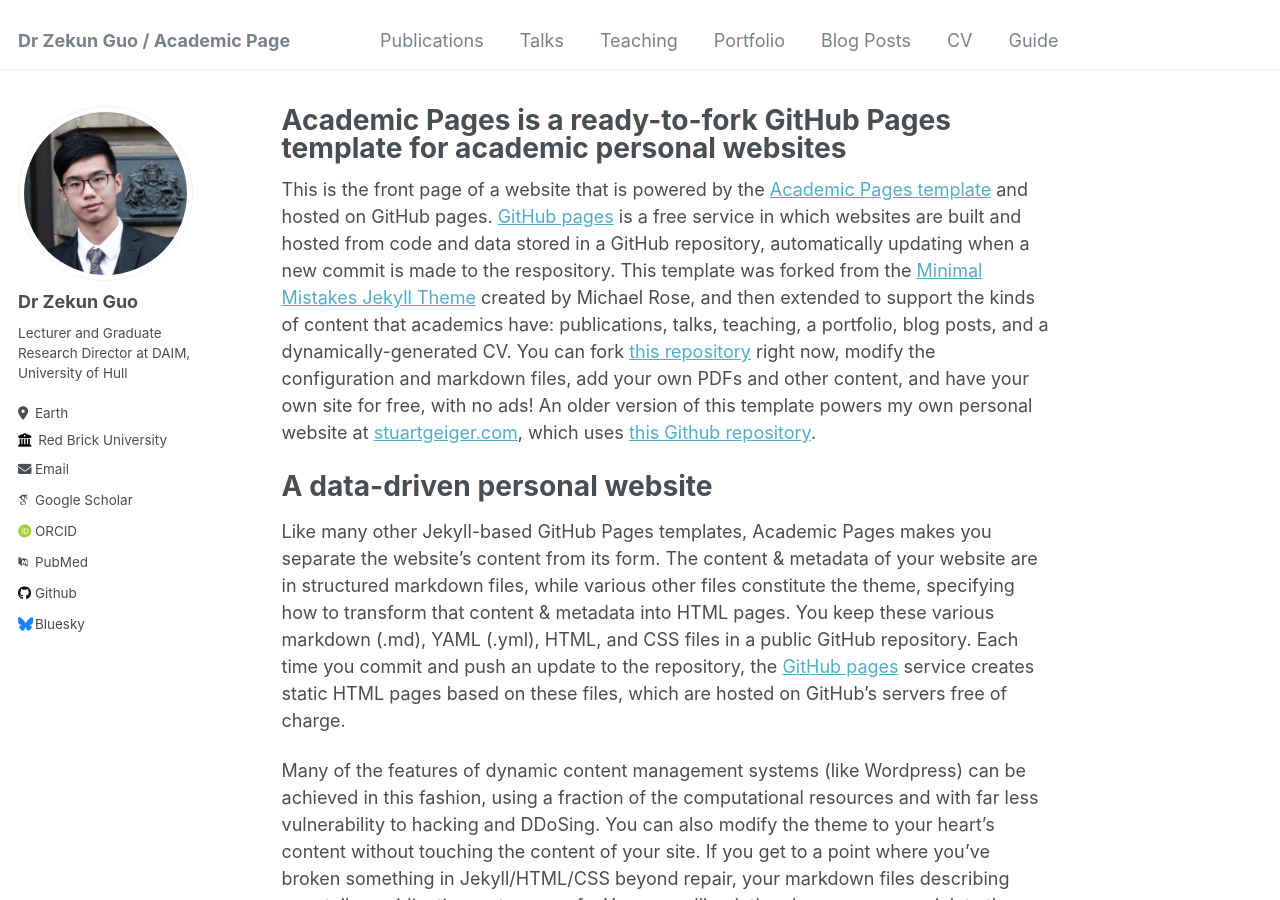
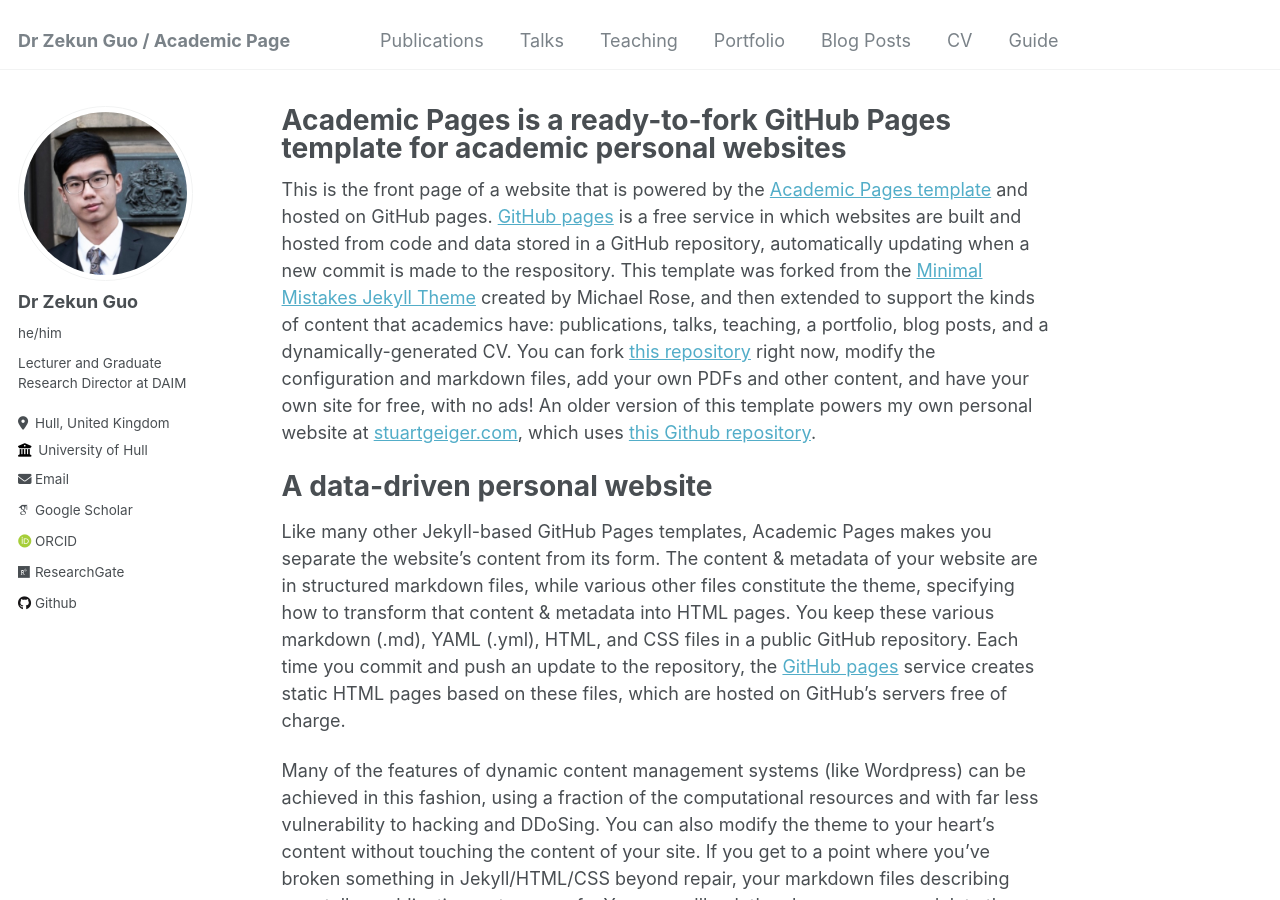
Before and after one commit to drzekunguo/drzekunguo.github.io, a Jekyll site: the page built from _pages/about.md, in a window 1280 px wide and 900 px high. Built offline with Jekyll 4.4.1, drawn with Linux system fonts in a browser that asks for light colours; some web fonts are replaced.

Commit message:
Update _config.yml

```diff
--- a/_config.yml
+++ b/_config.yml
@@ -23,32 +23,32 @@
   # Biographic information
   avatar           : "profile.jpg"
   name             : "Dr Zekun Guo"
-  pronouns         : # example: "she/her"
-  bio              : "Lecturer and Graduate Research Director at DAIM, University of Hull"
-  location         : "Earth"
-  employer         : "Red Brick University"
+  pronouns         : "he/him"
+  bio              : "Lecturer and Graduate Research Director at DAIM"
+  location         : "Hull, United Kingdom"
+  employer         : "University of Hull"
   uri              : # URL
-  email            : "none@example.org"
+  email            : "Z.Guo2@hull.ac.uk"
 
   # Academic websites
   arxiv            : # URL - Update with the correct link to your profile
-  googlescholar    : "https://scholar.google.com/citations?user=PS_CX0AAAAAJ"
+  googlescholar    : "https://scholar.google.com/citations?user=xGCYwH8AAAAJ&hl=zh-CN"
   impactstory      : # URL
-  orcid            : "http://orcid.org/yourorcidurl"
+  orcid            : "https://orcid.org/0000-0001-6894-847X"
   semantic         : # URL
-  pubmed           : "https://www.ncbi.nlm.nih.gov/pubmed/?term=john+snow"
-  researchgate     : # URL
+  pubmed           : # "https://www.ncbi.nlm.nih.gov/pubmed/?term=john+snow"
+  researchgate     : "https://www.researchgate.net/profile/Zekun-Guo-2"
 
   # Repositories and software development
   bitbucket        : # Username - Update with your username on the site
   codepen          : # Username
   dribbble         : # Username
-  github           : "academicpages"
+  github           : "https://github.com/drzekunguo"
   kaggle           : # Username
   stackoverflow    : # User number or user number and name (i.e., use "1" or "1/jeff-atwood")
 
   # Social media
-  bluesky          : "bsky.app" # Replace this with you Bluesky username
+  bluesky          : # "bsky.app" # Replace this with you Bluesky username
   facebook         : # Username
   flickr           : # Username
   foursquare       : # Username
```
